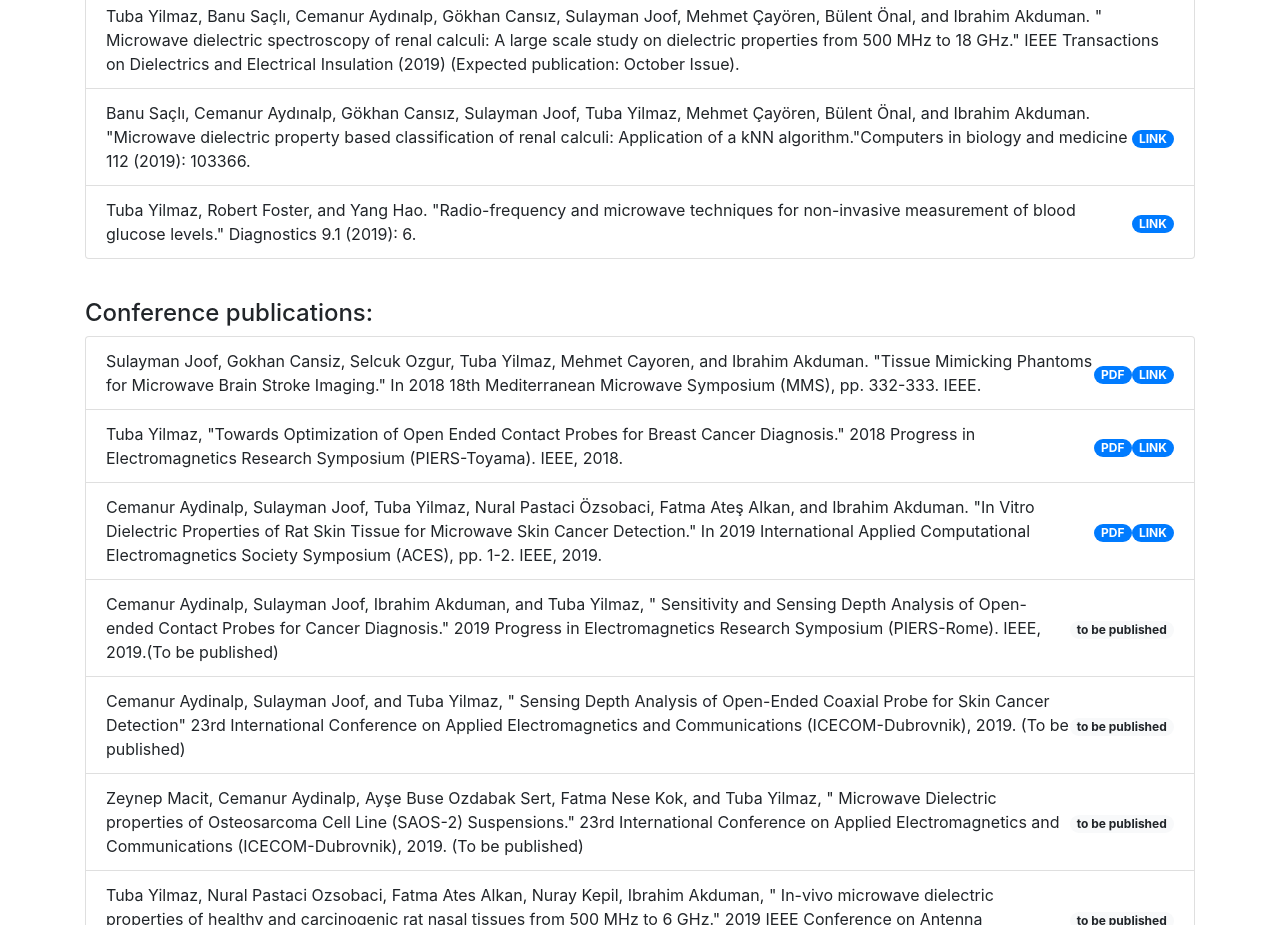
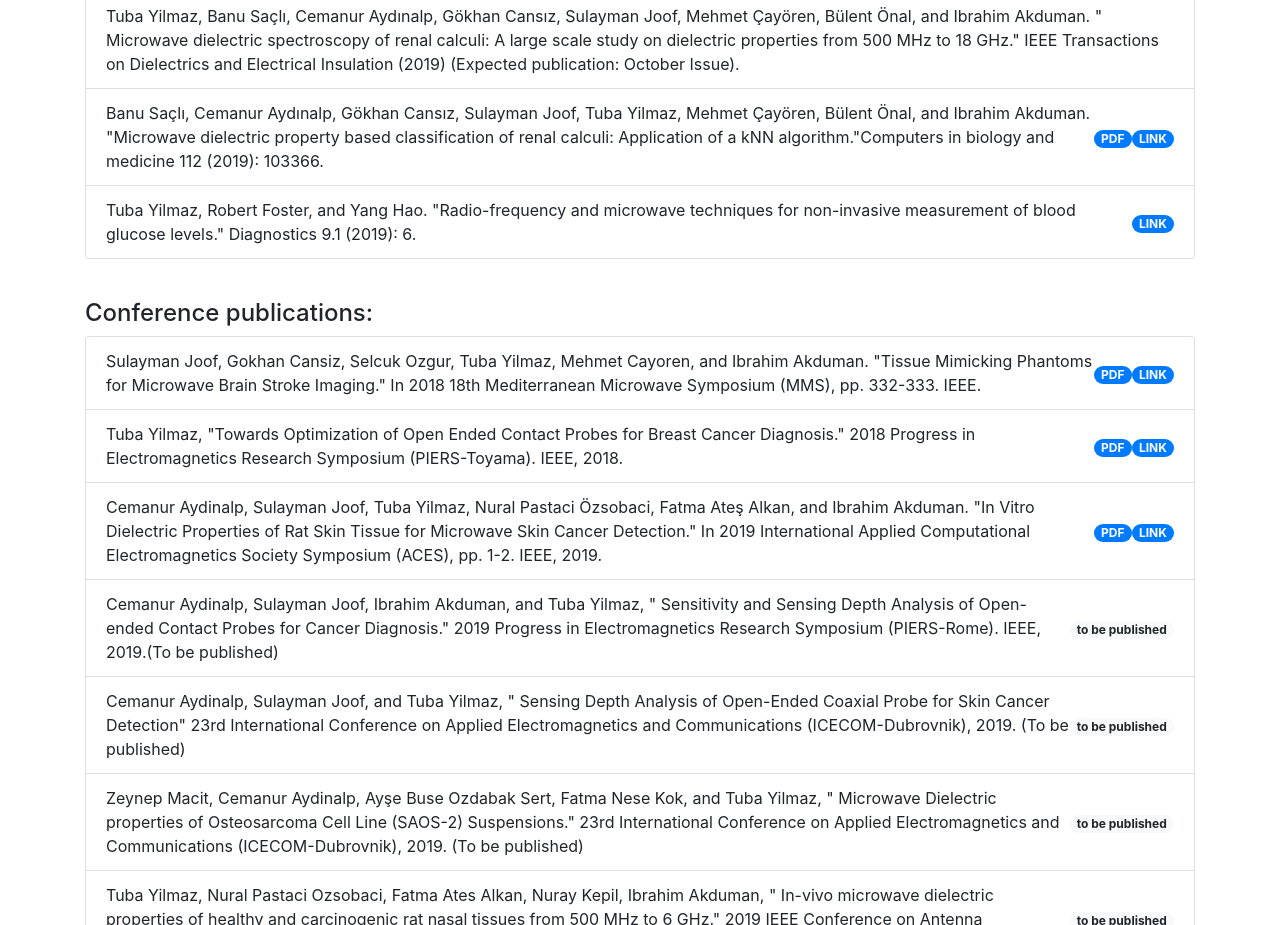
Before and after one commit to ahmadabdolsaheb/midxpro, a plain HTML site: page index.html in a window 1280 px wide. Shown: the part 1060-1985 px from the top of the page. Drawn offline with nearby package versions, Linux system fonts and the light colour scheme.

Commit message:
fix: update pdf

```diff
--- a/index.html
+++ b/index.html
@@ -83,6 +83,7 @@
                 <li class="list-group-item d-flex justify-content-between align-items-center">Ismail Dilman, Mehmet Nuri Akinci, Tuba Yilmaz and Mehmet Cayoren, ‘Debye Parameter Based Complex Dielectric Permittivity Retrieval with Open-Ended Coaxial Probes.’ IEEE Transactions on Microwave Theory and Techniques. (To be Submitted)</li>
                 <li class="list-group-item d-flex justify-content-between align-items-center">Tuba Yilmaz, Banu Saçlı, Cemanur Aydınalp, Gökhan Cansız, Sulayman Joof, Mehmet Çayören, Bülent Önal, and Ibrahim Akduman. " Microwave dielectric spectroscopy of renal calculi: A large scale study on dielectric properties from 500 MHz to 18 GHz." IEEE Transactions on Dielectrics and Electrical Insulation (2019) (Expected publication: October Issue).</li>
                 <li class="list-group-item d-flex justify-content-between align-items-center">Banu Saçlı, Cemanur Aydınalp, Gökhan Cansız, Sulayman Joof, Tuba Yilmaz, Mehmet Çayören, Bülent Önal, and Ibrahim Akduman. "Microwave dielectric property based classification of renal calculi: Application of a kNN algorithm."Computers in biology and medicine 112 (2019): 103366.
+                    <a href="assets/4.pdf"target="_blank" download="1"><span class="badge badge-primary badge-pill">PDF</span></a>
                     <a href="https://www.sciencedirect.com/science/article/pii/S0010482519302434"><span class="badge badge-primary badge-pill">LINK</span></a>
                 </li>
                 <li class="list-group-item d-flex justify-content-between align-items-center">Tuba Yilmaz, Robert Foster, and Yang Hao. "Radio-frequency and microwave techniques for non-invasive measurement of blood glucose levels." Diagnostics 9.1 (2019): 6.
```
Also changed, not shown: 1 other file.
